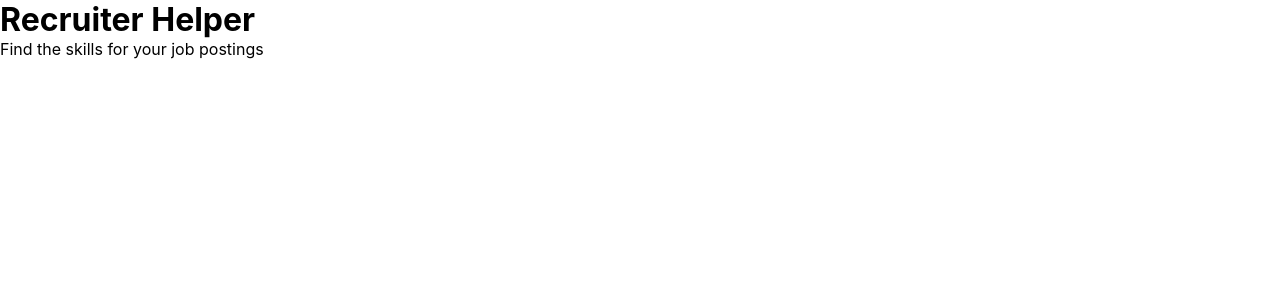
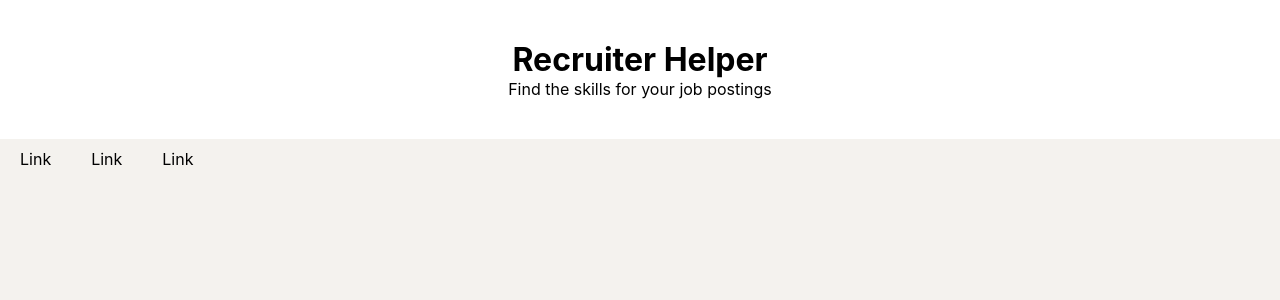
Before and after one commit to Von-kensington/Recruiter-Helper, a JavaScript app: page / in a window 1280 px wide. Shown: the top 300 px of the page. Built offline with nearby package versions, Linux system fonts and the light colour scheme; the HTML template or start-up script is replaced by a standard one.

Commit message:
Added navbar and Header

```diff
--- a/src/App.css
+++ b/src/App.css
@@ -2,6 +2,21 @@
   margin: 0px;
 }
 
+body {
+  background-color: #F4F2EE;
+}
+
 .header {
-  padding: 80px;
+  padding: 40px;
+  text-align: center;
+  background: #FFFFFF;
 }
+
+.navbar a {
+  float: left;
+  display: block;
+  color: black;
+  text-align: center;
+  padding: 10px 20px;
+  text-decoration: none;
+}
--- a/src/App.js
+++ b/src/App.js
@@ -1,11 +1,17 @@
 import './App.css';
 
 function App() {
-  return (
-    <div class="Header">
+  return (<>
+    <div class="header">
       <h1>Recruiter Helper</h1>
       <p>Find the skills for your job postings</p>
     </div >
+    <div class="navbar">
+      <a href='#'>Link</a>
+      <a href='#'>Link</a>
+      <a href='#'>Link</  a>
+    </div>
+  </>
   );
 }
 
```
